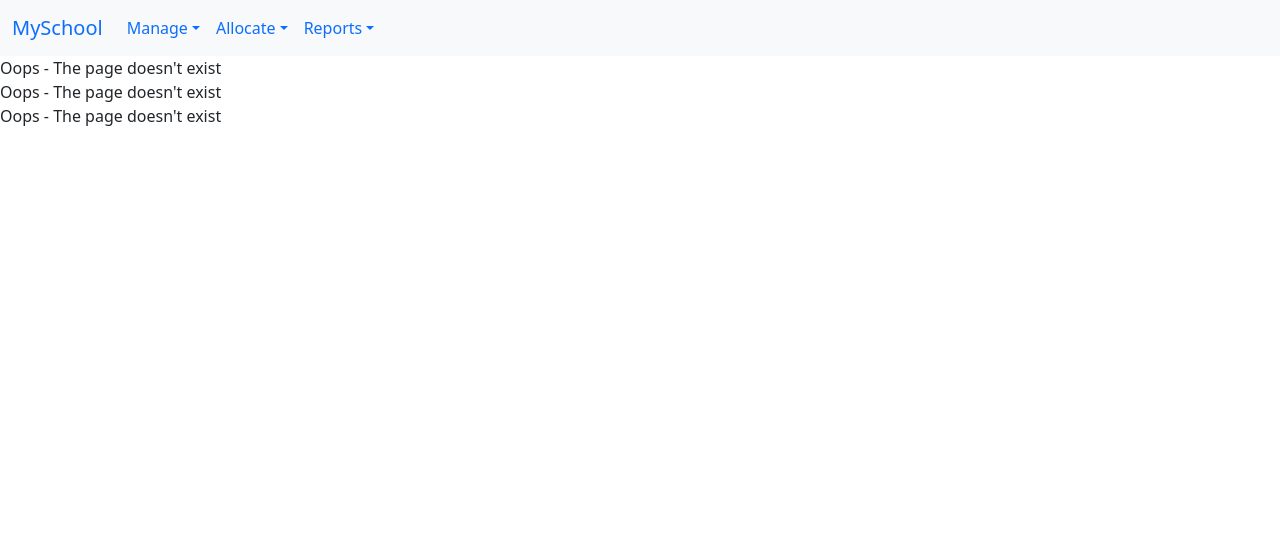
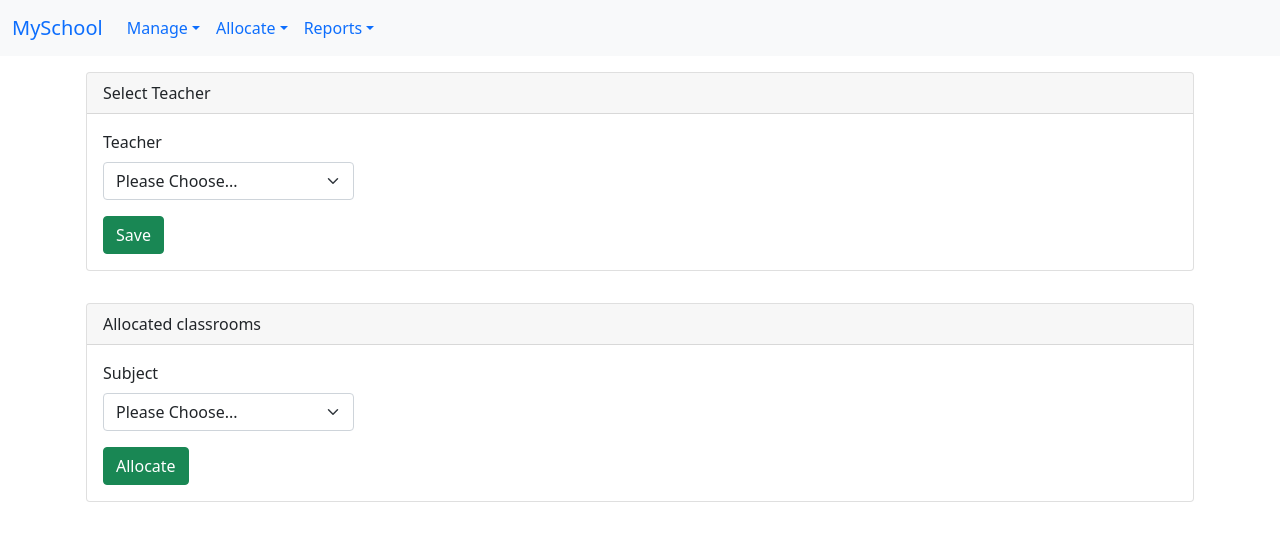
Before and after one commit to Bumbl3b33/school-management-system, a React (Create React App) app: page /allocate/teacherClassrooms in a window 1280 px wide. Shown: the top 540 px of the page. Built offline with nearby package versions, Linux system fonts and the light colour scheme.

Commit message:
add manage teacher's classroom page

```diff
--- a/src/App.js
+++ b/src/App.js
@@ -13,6 +13,7 @@ import ManageSubjects from "./pages/manage/subjects/ManageSubjects";
 import ManageClassrooms from "./pages/manage/classrooms/ManageClassrooms";
 import ManageTeachers from "./pages/manage/teachers/ManageTeachers";
 import AllocateTeacherSubjects from "./pages/allocate/teacherSubjects/AllocateTeacherSubjects";
+import AllocateTeacherClassrooms from "./pages/allocate/teachersClassrooms/AllocateTeacherClassrooms";
 
 function App() {
   return (
@@ -24,6 +25,7 @@ function App() {
         <Route path="/manage/teachers" element={<ManageTeachers/>}/>
         <Route path="/allocate/studentSubjects" element={<AllocateStudentSubjects/>}/>
         <Route path="/allocate/teacherSubjects" element={<AllocateTeacherSubjects/>}/>
+        <Route path="/allocate/teacherClassrooms" element={<AllocateTeacherClassrooms/>}/>
         <Route path="/reports/student" element={<StudentReport/>}/>
         <Route path="*" element={<Error404 />}/>
       </Routes>
--- /dev/null
+++ b/src/pages/allocate/teachersClassrooms/AllocateTeacherClassrooms.jsx
@@ -0,0 +1,97 @@
+import { useEffect, useState } from "react";
+import NavigationBar from "../../../components/common/navbar/NavigationBar";
+import SelectForm from "../../../components/common/selectForm/SelectForm";
+import { ToastContainer, toast } from 'react-toastify';
+import 'react-toastify/dist/ReactToastify.css';
+import CustomTable from "../../../components/common/customTable/CustomTable";
+import AllocationForm from "../../../components/common/allocationForm/AllocationForm";
+
+const AllocateTeacherClassrooms = () => {
+  const [teacherClassrooms, setTeacherClassrooms] = useState();
+  const [classrooms, setClassrooms] = useState();
+  const [teacherId, setTeacherId] = useState();
+  const [teachers, setTeachers] = useState();
+  //const [loading, setLoading] = useState(); //use this to render loading component(S) when loading is true
+
+  useEffect(() => {
+    //Call APIs to load data
+    //const classrooms = await getclassrooms().then(response => setClassrooms(response.data));
+    //const teachers = await getTeachers().then(response => setTeachers(response.data));
+
+    setClassrooms([
+      { id: 1, name: "Grade 9A" },
+      { id: 2, name: "Grade 10B" },
+      { id: 3, name: "Grade 12A"},
+      { id: 4, name: "Grade 12B"},
+      { id: 5, name: "Grade 13"}
+    ])
+
+    setTeachers([
+      {
+        id: "1", firstName: "Fathima", lastName: "Faizal",
+        classrooms: [
+          { id: 1, name: "Grade 9A" },
+          { id: 2, name: "Grade 10B" },
+        ]},
+      {
+        id: "2", firstName: "Suresh", lastName: "Kherma",
+        classrooms: [
+          { id: 3, name: "Grade 12A"},
+          { id: 4, name: "Grade 12B"},
+          { id: 5, name: "Grade 13"}
+        ]
+      },
+    ])
+
+    //setLoading(false);
+  }, []);
+
+  const onDeallocate = (subjectId) => {
+    if (!teacherId) return toast.warn("Please select a teacher");
+    if (!subjectId) return toast.warn("Please select a subject");
+    toast.success("Deallocating (not really)...")
+  }
+
+  const onAllocate = (subjectId) => {
+    if (!teacherId) return toast.warn("Please select a teacher");
+    if (!subjectId) return toast.warn("Please select a subject");
+    toast.success("Allocating (not really)...")
+  }
+
+  const onSave = () => {
+    if (!teacherId) return toast.warn("Please select a teacher")
+    toast.success("Saving (not really)...")
+
+    /*  Call API Endpoint(s) */
+    // await updateteacherClassrooms(teacherId, teacherClassrooms);
+  }
+
+  const onTeacherSelect = (teacherId) => {
+    setTeacherId(teacherId);
+
+    /*  Call API Endpoint(s) */
+    //setTeacherId(teacherId);
+    //const teachersclassrooms = await getteacherClassrooms(teacherId);
+    //setTeacherClassrooms(teachersclassrooms)
+
+    const { classrooms } = teachers.filter(teacher => teacher.id === teacherId)[0];
+    setTeacherClassrooms(classrooms);
+    setTeacherClassrooms(classrooms);
+  }
+
+  return (
+    <>
+      <NavigationBar />
+      <div class="container p-3">
+        <SelectForm title="Select Teacher" label="Teacher" options={teachers} onSelect={onTeacherSelect} onSave={onSave} />
+      </div>
+      <div class="container p-3">
+        <AllocationForm title="Allocated classrooms" label="Subject" options={classrooms} onAllocate={onAllocate} />
+        <CustomTable title="Existing Teachers" table={teacherClassrooms} buttonHandler={onDeallocate} buttonText="Deallocate" />
+        </div>
+      <ToastContainer />
+    </>
+  );
+};
+
+export default AllocateTeacherClassrooms;
```
